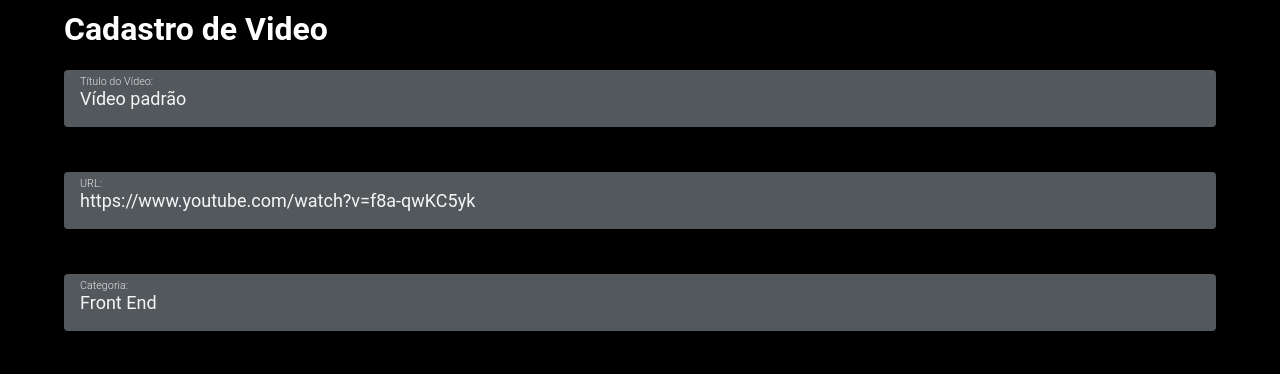
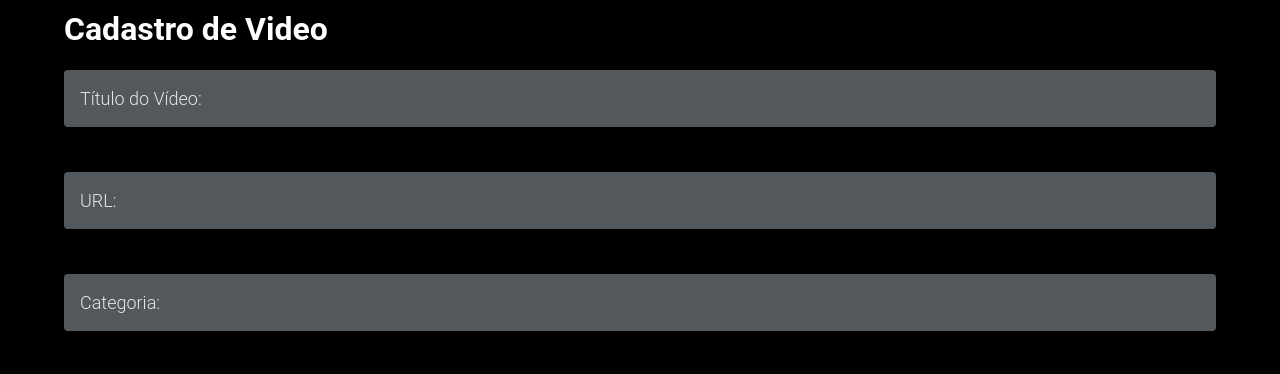
Before and after one commit to thaiisloopes/educaflix, a React (Create React App) app: page /cadastro/video in a window 1280 px wide. Shown: the part 155-529 px from the top of the page. Built offline with nearby package versions, Linux system fonts and the light colour scheme; data requests are answered from the project's data file.

Commit message:
cleans initial data from register video form

```diff
--- a/db.json
+++ b/db.json
@@ -228,6 +228,24 @@
       "url": "https://www.youtube.com/watch?v=f8a-qwKC5yk",
       "categoriaId": 1,
       "id": 31
+    },
+    {
+      "titulo": "Vídeo padrão",
+      "url": "https://www.youtube.com/watch?v=f8a-qwKC5yk",
+      "categoriaId": 1,
+      "id": 32
+    },
+    {
+      "titulo": "Vídeo padrão",
+      "url": "https://www.youtube.com/watch?v=f8a-qwKC5yk",
+      "categoriaId": 1,
+      "id": 33
+    },
+    {
+      "titulo": "Novo video",
+      "url": "https://www.youtube.com/watch?v=UL9umPJ9auY",
+      "categoriaId": 4,
+      "id": 34
     }
   ]
 }
--- a/src/pages/cadastro/Video/index.js
+++ b/src/pages/cadastro/Video/index.js
@@ -12,9 +12,9 @@ function CadastroVideo() {
   const [categorias, setCategorias] = useState([]);
   const categoryTitles = categorias.map(({ titulo }) => titulo);
   const { funcaoHandler, valores } = useForm({
-    titulo: 'Vídeo padrão',
-    url: 'https://www.youtube.com/watch?v=f8a-qwKC5yk',
-    categoria: 'Front End',
+    titulo: '',
+    url: '',
+    categoria: '',
   });
 
   useEffect(() => {
```
